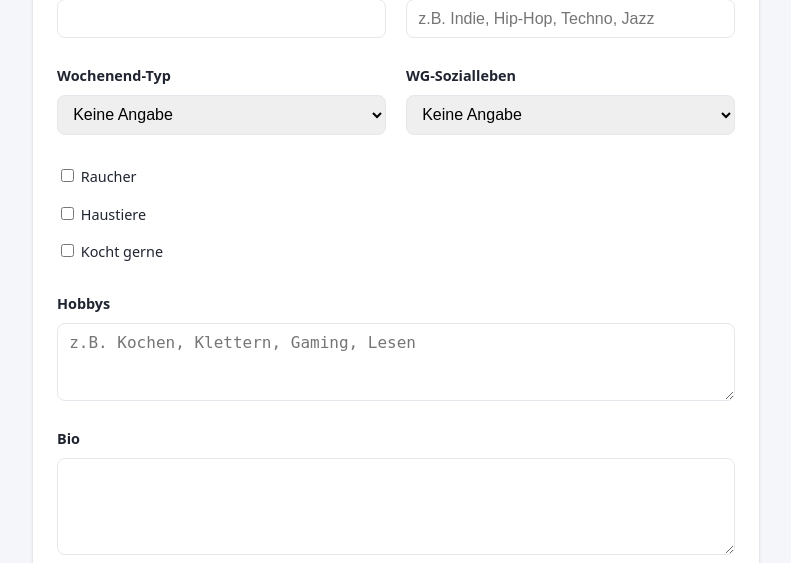
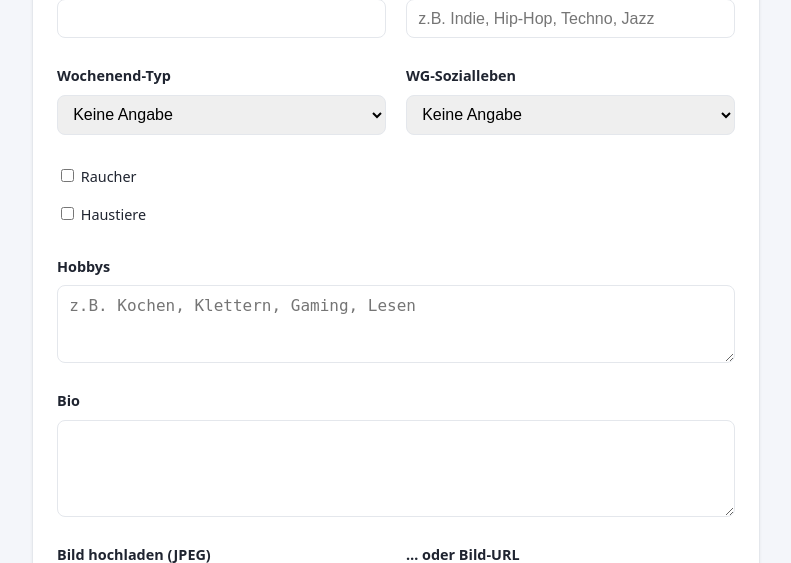
Before and after one commit to Skormer/WebDev-Project, a Flask app: page /profile/edit in a window 1280 px wide. Shown: the part 624-1187 px from the top of the page, without its empty margins (244-1035 px from the left). Run offline with Flask 3, Linux system fonts and the light colour scheme; the visitor is signed in with stand-in values (Sample User, id 1); data that the repository does not hold is empty; some libraries are stand-ins or nearby versions.

Commit message:
removed kocht_gern attribute and resolved profile delete with inserat

```diff
--- a/app/__init__.py
+++ b/app/__init__.py
@@ -86,7 +86,6 @@ def _ensure_user_lifestyle_columns():
         "musikgeschmack": "VARCHAR(200)",
         "wochenend_typ": "VARCHAR(30)",
         "soziales_level": "VARCHAR(30)",
-        "kocht_gern": "BOOLEAN",
     }
     with db.engine.begin() as connection:
         for column_name, column_type in lifestyle_columns.items():
--- a/app/forms.py
+++ b/app/forms.py
@@ -64,7 +64,6 @@ class ProfileEditForm(FlaskForm):
         ],
         validators=[Optional()],
     )
-    kocht_gern = BooleanField("Kocht gerne")
     bio = TextAreaField("Bio", validators=[Length(max=1000)])
     foto = FileField("Bild hochladen (JPEG)", validators=[FileAllowed(["jpg", "jpeg"], "Nur JPEG-Bilder erlaubt.")])
     foto_url = StringField("… oder Bild-URL", validators=[Optional(), URL(message="Bitte eine gültige URL angeben."), Length(max=500)])
--- a/app/models.py
+++ b/app/models.py
@@ -26,7 +26,6 @@ class User(UserMixin, db.Model):
     musikgeschmack = db.Column(db.String(200))
     wochenend_typ = db.Column(db.String(30))
     soziales_level = db.Column(db.String(30))
-    kocht_gern = db.Column(db.Boolean, default=False)
     bio = db.Column(db.Text)
     foto_url = db.Column(db.String(500))
     created_at = db.Column(db.DateTime, default=datetime.utcnow)
--- a/app/routes/profile.py
+++ b/app/routes/profile.py
@@ -84,7 +84,8 @@ def delete():
         Application.query.filter(Application.listing_id.in_(listing_ids)).delete(synchronize_session=False)
         Appointment.query.filter(Appointment.listing_id.in_(listing_ids)).delete(synchronize_session=False)
         Message.query.filter(Message.listing_id.in_(listing_ids)).delete(synchronize_session=False)
-        Listing.query.filter(Listing.id.in_(listing_ids)).delete(synchronize_session=False)
+        for listing in list(current_user.listings):
+            db.session.delete(listing)
 
     Favorite.query.filter_by(user_id=user_id).delete(synchronize_session=False)
     Application.query.filter_by(applicant_id=user_id).delete(synchronize_session=False)
--- a/app/templates/profile/edit.html
+++ b/app/templates/profile/edit.html
@@ -79,7 +79,6 @@
       <div class="form-field checkbox-group span-2">
         <label>{{ form.raucher() }} {{ form.raucher.label.text }}</label>
         <label>{{ form.haustiere() }} {{ form.haustiere.label.text }}</label>
-        <label>{{ form.kocht_gern() }} {{ form.kocht_gern.label.text }}</label>
       </div>
 
       <div class="form-field span-2">
--- a/seed.py
+++ b/seed.py
@@ -92,7 +92,6 @@ def make_user(index):
         musikgeschmack=rng.choice(MUSIK),
         wochenend_typ=rng.choice(WOCHENEND),
         soziales_level=rng.choice(SOZIAL),
-        kocht_gern=rng.random() < 0.6,
         bio="Freue mich auf eine unkomplizierte, nette WG.",
         # Die ersten LISTING_COUNT User bieten ein Inserat an, der Rest sucht.
         rolle="anbietend" if index < LISTING_COUNT else "suchend",
```
